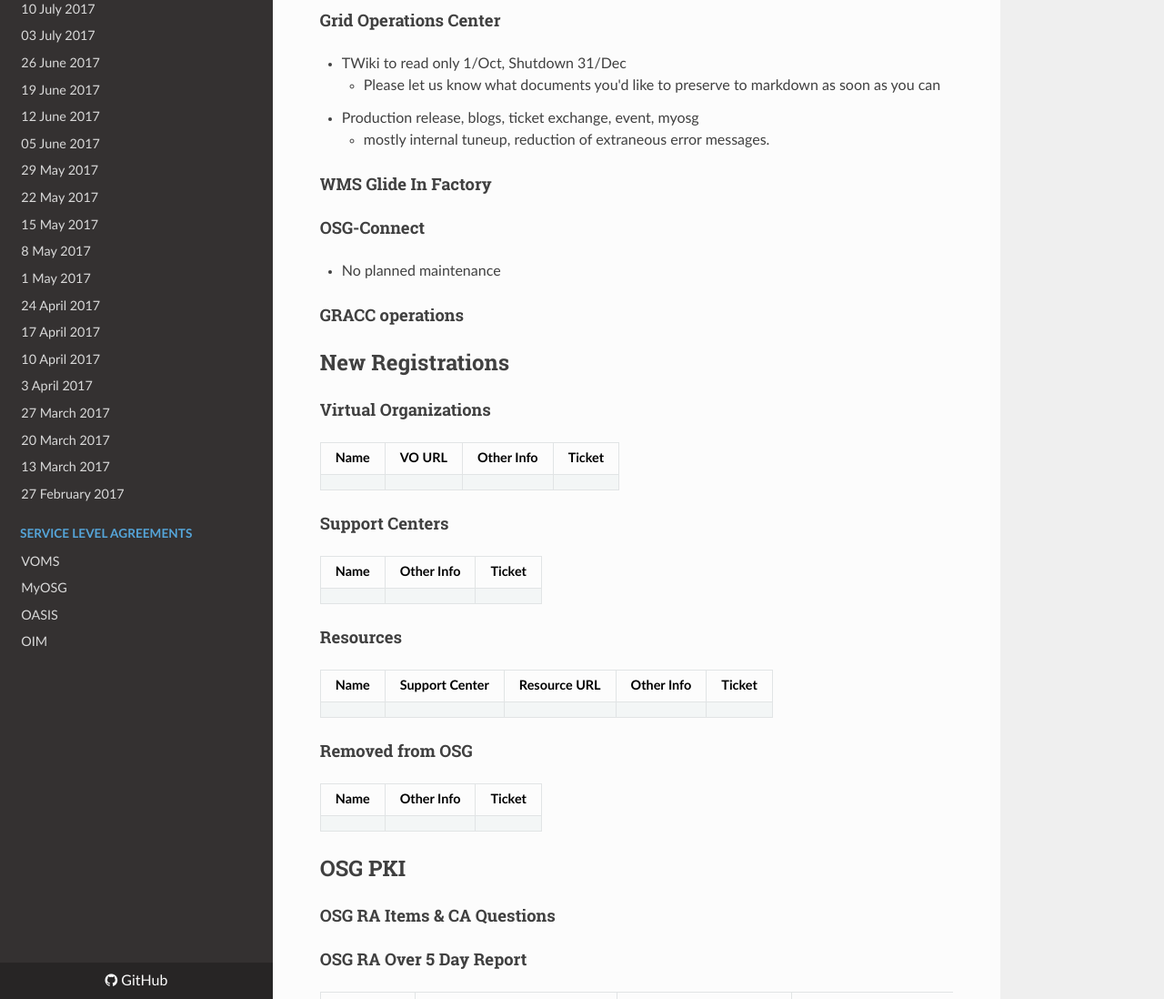
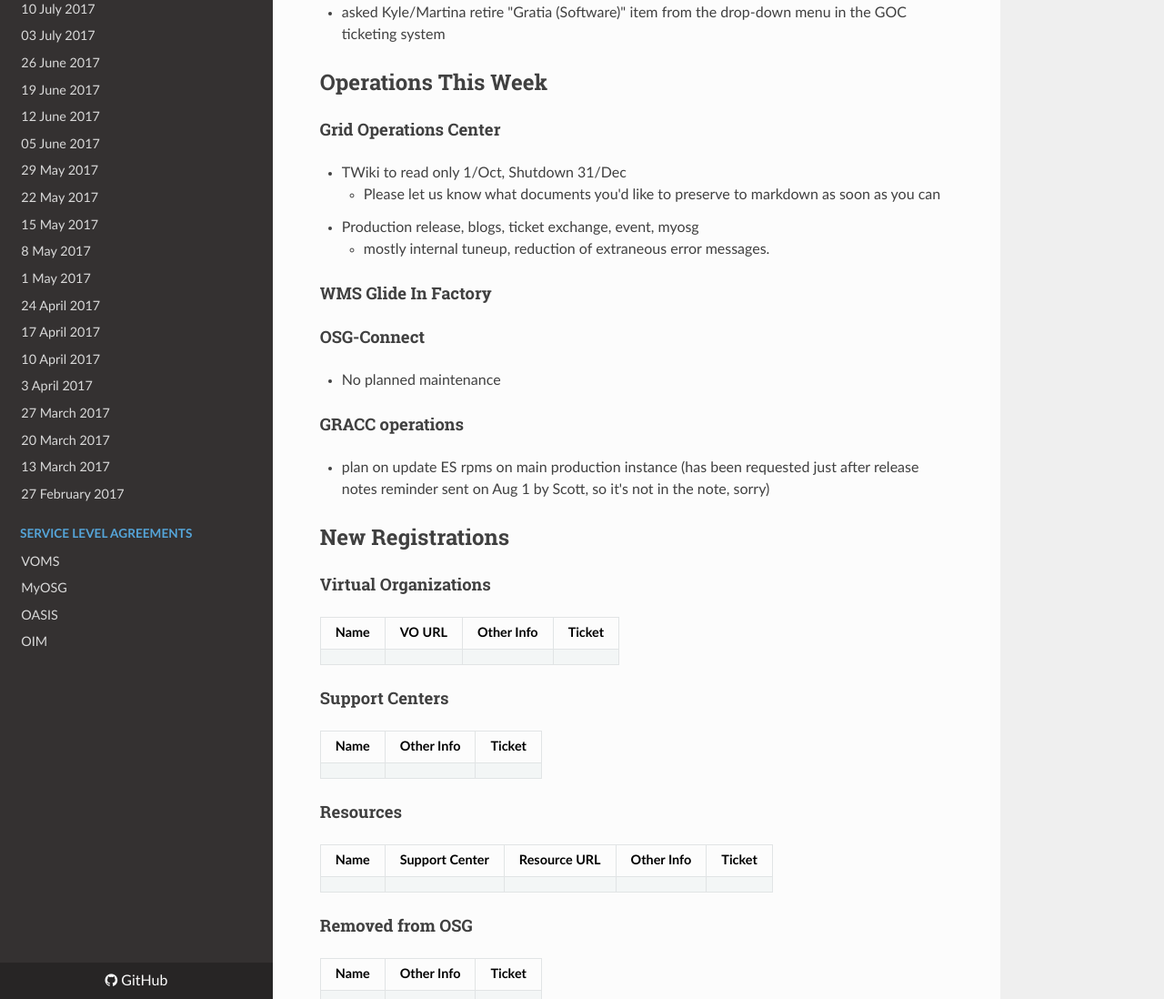
Before and after one commit to osg-htc/operations, an MkDocs documentation site: the page built from docs/WeeklyMinutes/07Aug2017.md, in a window 1280 px wide and 1400 px high, scrolled down 1164 px. Shown: the part 302-1400 px from the top of the window at 91% size. Built offline with MkDocs 1.6.1, drawn with Linux system fonts in a browser that asks for light colours; nearby versions of some CDN libraries; old or Windows-style settings are respelled for this version of MkDocs; some of the changed text lies outside the part shown.

Commit message:
Update 07Aug2017.md

```diff
--- a/docs/WeeklyMinutes/07Aug2017.md
+++ b/docs/WeeklyMinutes/07Aug2017.md
@@ -27,6 +27,8 @@
    * 40 active projects
 
 #### GRACC operations
+   * couple of GRACC tickets in progress (GOC-34451; GOC-34468; GOC-34554; JIRA GRACC-123)
+   * asked Kyle/Martina retire "Gratia (Software)" item from the drop-down menu in the GOC ticketing system
 
 ## Operations This Week
 
@@ -42,6 +44,7 @@
    * No planned maintenance
 
 #### GRACC operations
+   * plan on update ES rpms on main production instance (has been requested just after release notes reminder sent on Aug 1 by Scott, so it's not in the note, sorry)
 
 ## New Registrations
 
```
